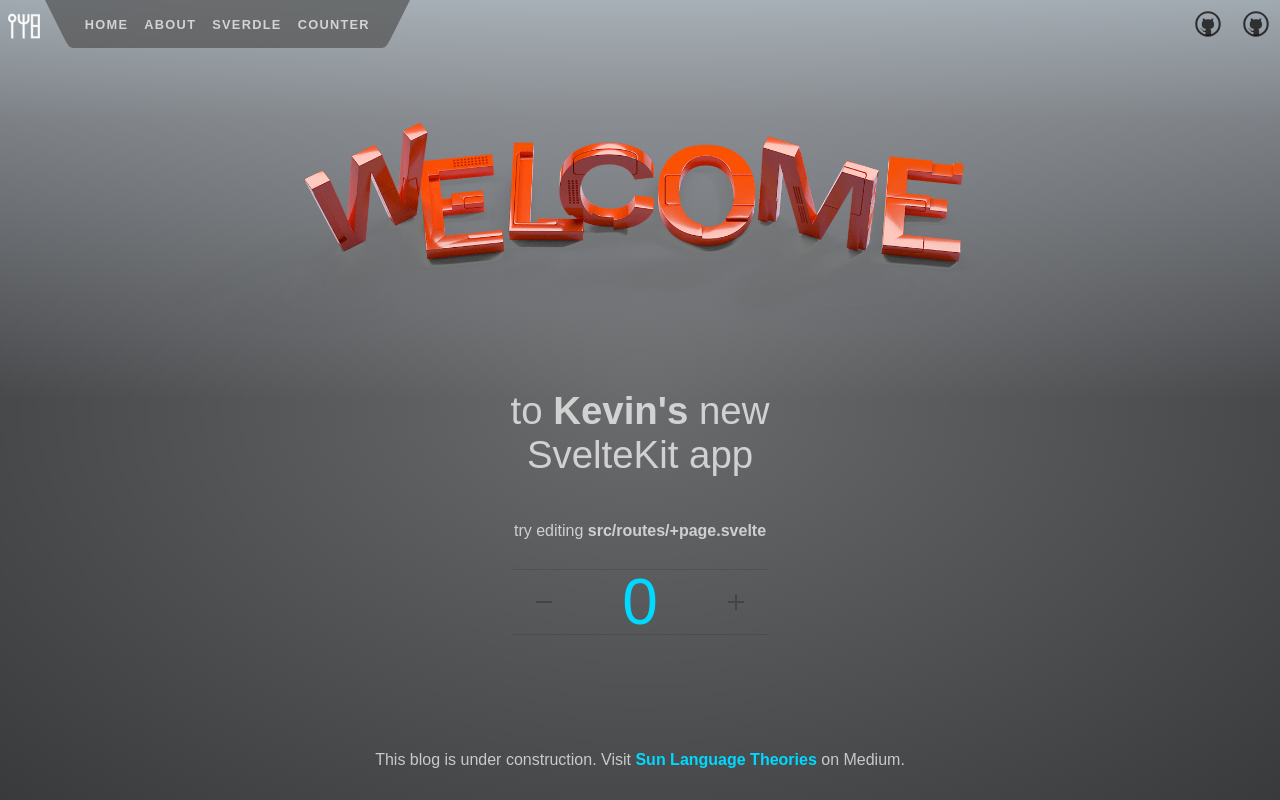
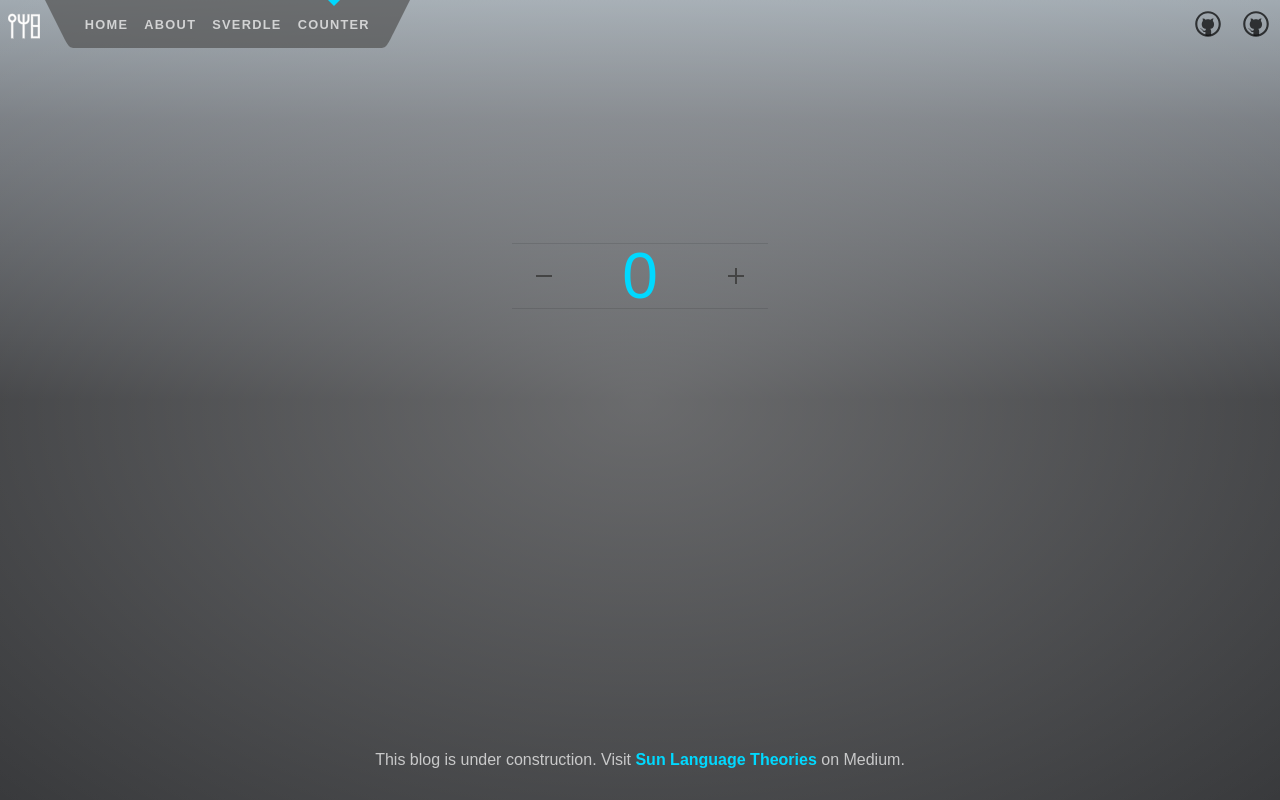
Before and after one commit to kebuhcah/sveltekit-website, a SvelteKit app: page /counter in a window 1280 px wide. Built offline with nearby package versions, Linux system fonts and the light colour scheme.

Commit message:
trying to fix issue with /counter route

```diff
--- a/src/routes/Header.svelte
+++ b/src/routes/Header.svelte
@@ -6,7 +6,7 @@
 
 <header>
 	<div class="corner">
-		<a href="#">
+		<a href="/">
 			<img src={logo} width="200px" height="200px" alt="Sun Language Theories" />
 		</a>
 	</div>
@@ -24,8 +24,8 @@
 			<li aria-current={$page.url.pathname.startsWith('/sverdle') ? 'page' : undefined}>
 				<a href="/sverdle">Sverdle</a>
 			</li>
-			<li aria-current={$page.url.pathname === '/blog' ? 'page' : undefined}>
-				<a href="/counter">counter</a>
+			<li aria-current={$page.url.pathname === '/counter' ? 'page' : undefined}>
+				<a href="/counter">Counter</a>
 			</li>
 		</ul>
 		<svg viewBox="0 0 2 3" aria-hidden="true">
--- a/src/routes/counter/+page.js
+++ b/src/routes/counter/+page.js
@@ -1,3 +1,9 @@
+import { dev } from '$app/environment';
+
+// we don't need any JS on this page, though we'll load
+// it in dev so that we get hot module replacement
+export const csr = true;
+
 // since there's no dynamic data here, we can prerender
 // it so that it gets served as a static asset in production
-export const prerender = true;
+export const prerender = false;
--- a/src/routes/counter/+page.svelte
+++ b/src/routes/counter/+page.svelte
@@ -1,30 +1,13 @@
 <script>
-	import Counter from './Counter.svelte';
-	import welcome from '$lib/images/svelte-welcome.webp';
-	import welcome_fallback from '$lib/images/svelte-welcome.png';
+	import Counter from '../Counter.svelte';
 </script>
 
 <svelte:head>
-	<title>Home</title>
-	<meta name="description" content="Svelte demo app" />
+	<title>Counter</title>
+	<meta name="description" content="Counter" />
 </svelte:head>
 
 <section>
-	<h1>
-		<span class="welcome">
-			<picture>
-				<source srcset={welcome} type="image/webp" />
-				<img src={welcome_fallback} alt="Welcome" />
-			</picture>
-		</span>
-
-		to <b>Kevin's</b> new<br />SvelteKit app
-	</h1>
-
-	<h2>
-		try editing <strong>src/routes/+page.svelte</strong>
-	</h2>
-
 	<Counter />
 </section>
 
@@ -36,24 +19,4 @@
 		align-items: center;
 		flex: 0.6;
 	}
-
-	h1 {
-		width: 100%;
-	}
-
-	.welcome {
-		display: block;
-		position: relative;
-		width: 100%;
-		height: 0;
-		padding: 0 0 calc(100% * 495 / 2048) 0;
-	}
-
-	.welcome img {
-		position: absolute;
-		width: 100%;
-		height: 100%;
-		top: 0;
-		display: block;
-	}
 </style>
```
Also changed, not shown: src/routes/Counter.svelte (renamed from src/routes/counter/Counter.svelte).
